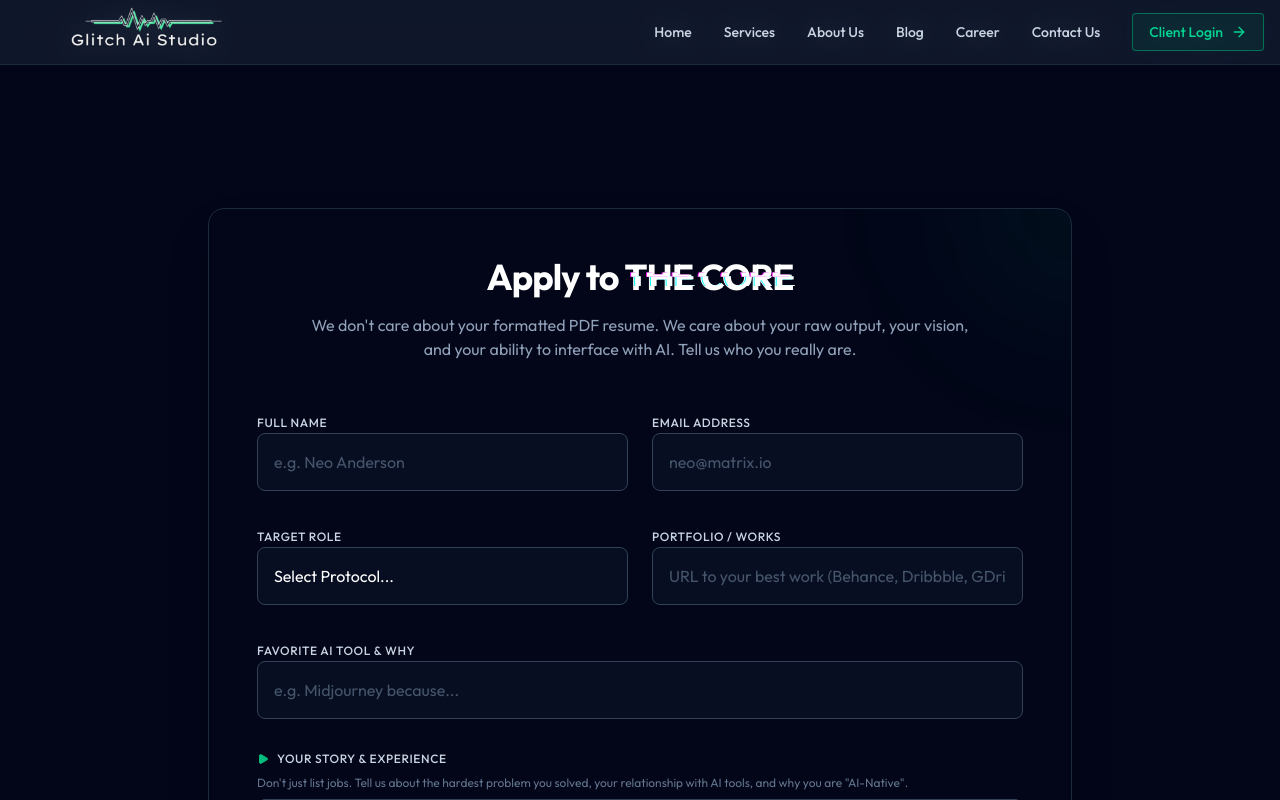
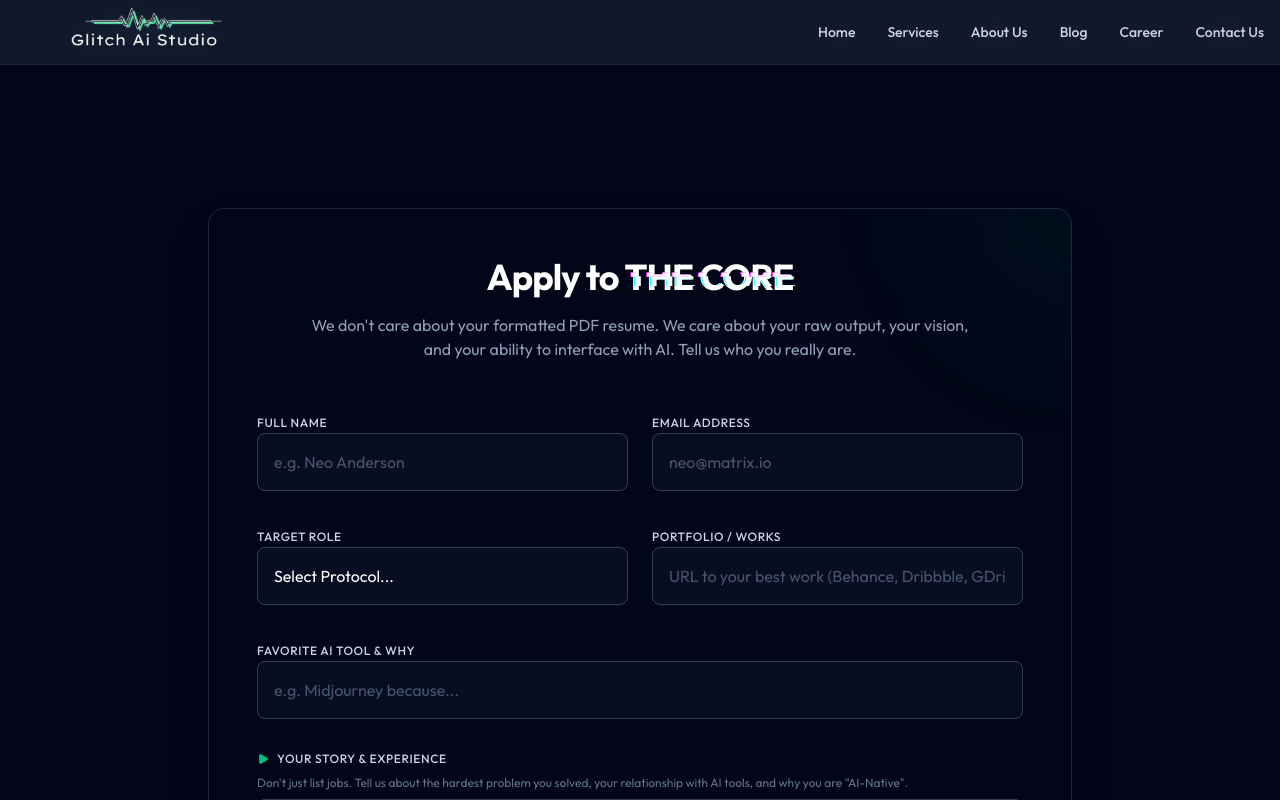
Before and after one commit to iamShaaan/glitch-ai-studio, a Next.js app: page /career/apply in a window 1280 px wide. Shown: the top 800 px of the page. Built offline with nearby package versions, Linux system fonts and the light colour scheme.

Commit message:
chore: Remove Client Login, Portal, and legacy Admin features

```diff
--- a/src/app/(admin)/admin/page.tsx
+++ b/src/app/(admin)/admin/page.tsx
@@ -4,22 +4,21 @@ import { useState, useEffect } from "react";
 import { onAuthStateChanged, signInWithEmailAndPassword, User } from "firebase/auth";
 import { auth } from "@/lib/firebase";
 // import { useRouter } from "next/navigation"; // Unused
-import { LeadManager } from "@/components/admin/lead-manager";
-import { ClientProvisioning } from "@/components/admin/client-provisioning";
+// import { LeadManager } from "@/components/admin/lead-manager";
+// import { ClientProvisioning } from "@/components/admin/client-provisioning";
 
 import { BlogManager } from "@/components/admin/blog-manager";
 import { CareerManager } from "@/components/admin/career-manager";
 import { SettingsManager } from "@/components/admin/settings-manager";
-import { Users, Database, Globe, Loader2, Lock, AlertCircle, FileText, Briefcase, Settings, Calendar } from "lucide-react";
+import { Globe, Loader2, Lock, AlertCircle, FileText, Briefcase, Settings, Calendar } from "lucide-react";
 import { GlitchText } from "@/components/ui/glitch-text";
 import { FieldValues, useForm } from "react-hook-form";
 
 import { ConsultationManager } from "@/components/admin/consultation-manager";
 
 const TABS = [
-    { id: "leads", label: "Lead Manager", icon: Database, component: LeadManager },
     { id: "consultations", label: "Consultations", icon: Calendar, component: ConsultationManager },
-    { id: "clients", label: "Provisioning", icon: Users, component: ClientProvisioning },
+    { id: "blog", label: "Blog Manager", icon: FileText, component: BlogManager },
 
 
     { id: "blog", label: "Blog Manager", icon: FileText, component: BlogManager },
@@ -35,7 +34,7 @@ interface LoginFormInputs {
 export default function AdminDashboard() {
     const [user, setUser] = useState<User | null>(null);
     const [loading, setLoading] = useState(true);
-    const [activeTab, setActiveTab] = useState("leads");
+    const [activeTab, setActiveTab] = useState("consultations");
     // const router = useRouter();
 
     // Check Auth State
--- a/src/app/(authenticated)/portal/page.tsx
+++ /dev/null
@@ -1,7 +0,0 @@
-"use client";
-
-import { ClientVault } from "@/components/features/client-vault";
-
-export default function PortalPage() {
-    return <ClientVault />;
-}
--- a/src/components/layout/header.tsx
+++ b/src/components/layout/header.tsx
@@ -45,15 +45,7 @@ export function Header() {
                             {item.name}
                         </Link>
                     ))}
-                    <Link
-                        href="/portal"
-                        className="flex items-center gap-2 px-4 py-2 bg-emerald-600/10 border border-emerald-500/50 text-emerald-400 rounded hover:bg-emerald-600 hover:text-white transition-all text-sm font-medium group"
-                    >
-                        Client Login
-                        <ArrowRight className="w-4 h-4 group-hover:translate-x-1 transition-transform" />
-                    </Link>
                 </nav>
-
                 {/* Mobile Toggle */}
                 <button
                     className="md:hidden text-slate-300"
@@ -83,17 +75,11 @@ export function Header() {
                                     {item.name}
                                 </Link>
                             ))}
-                            <Link
-                                href="/portal"
-                                className="flex items-center justify-center gap-2 px-4 py-3 bg-emerald-600/10 border border-emerald-500/50 text-emerald-400 rounded hover:bg-emerald-600 hover:text-white transition-all font-medium"
-                                onClick={() => setIsOpen(false)}
-                            >
-                                Client Login <ArrowRight className="w-4 h-4" />
-                            </Link>
+
                         </div>
                     </motion.div>
                 )}
             </AnimatePresence>
-        </header>
+        </header >
     );
 }
```
